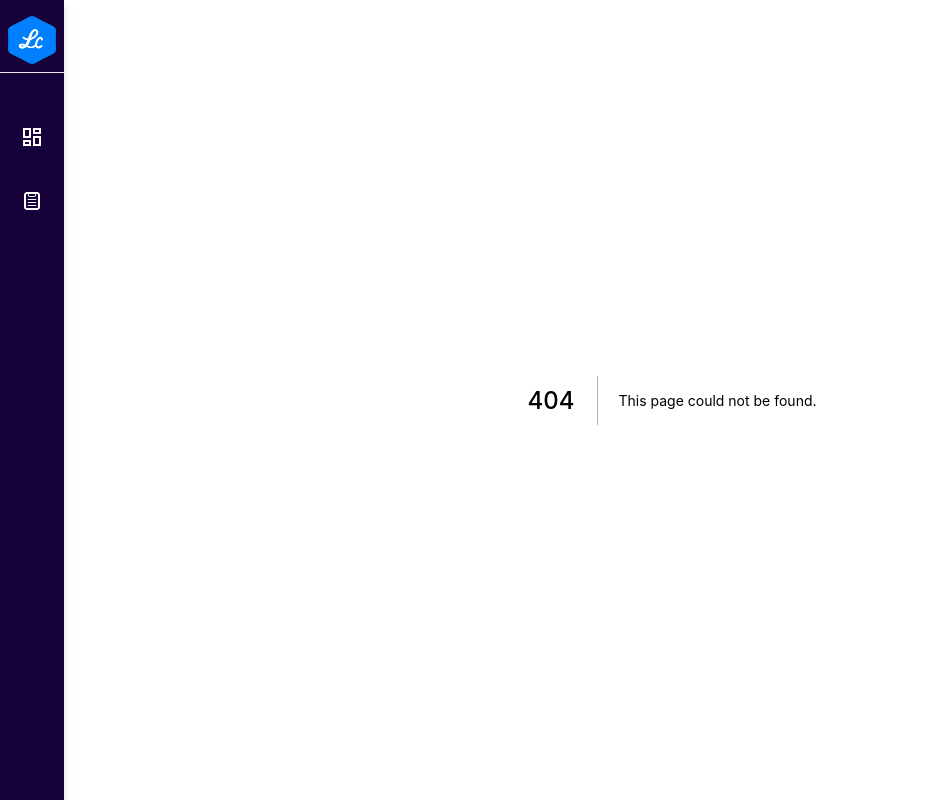
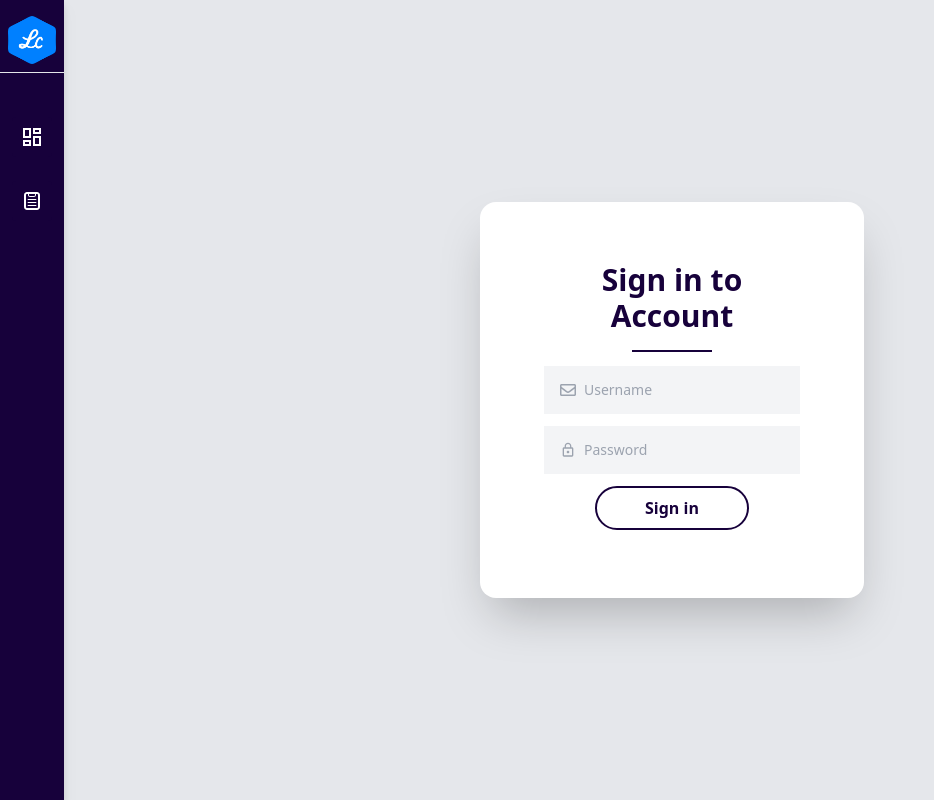
Before and after one commit to SandeepMS07/invoice-form, a Next.js app: page /Login in a window 1280 px wide. Before the commit this address had no page. Shown: the whole page, without its empty margins (0-934 px from the left). Built offline with nearby package versions, Linux system fonts and the light colour scheme.

Commit message:
addded login form

```diff
--- a/components/Layout.tsx
+++ b/components/Layout.tsx
@@ -49,7 +49,7 @@ const Layout = ({ children }: { children: React.ReactNode }) => {
         </div>
       </header>
       <div className="flex flex-col md:flex-row flex-1">
-        <aside className="bg-darkViolet w-full  md:w-16 drop-shadow-lg">
+        {router.pathname !== '/pages/Login.tsx' && <aside className="bg-darkViolet w-full  md:w-16 drop-shadow-lg">
           <nav>
             <Link href="/" passHref>
               <li className="md:flex mt-2 p-2 text-5xl hidden">
@@ -72,9 +72,8 @@ const Layout = ({ children }: { children: React.ReactNode }) => {
                 <li className="m-3" key={title}>
                   <Link href={href}>
                     <a
-                      className={`flex p-2 bg-darkViolet rounded hover:bg-blue-800 cursor-pointer ${
-                        router.asPath === href && "bg-blue-600"
-                      }`}
+                      className={`flex p-2 bg-darkViolet rounded hover:bg-blue-800 cursor-pointer ${router.asPath === href && "bg-blue-600"
+                        }`}
                     >
                       <span className="text-2xl text-white">{icon}</span>
                     </a>
@@ -93,9 +92,8 @@ const Layout = ({ children }: { children: React.ReactNode }) => {
                 <li className="m-3" key={title}>
                   <Link href={href}>
                     <a
-                      className={`flex md:hidden p-2 sticky bg-darkViolet rounded hover:bg-blue-800 z-[900] cursor-pointer ${
-                        router.asPath === href && "bg-blue-600"
-                      }`}
+                      className={`flex md:hidden p-2 sticky bg-darkViolet rounded hover:bg-blue-800 z-[900] cursor-pointer ${router.asPath === href && "bg-blue-600"
+                        }`}
                     >
                       <div className="flex flex-row items-center justify-center">
                         <span className="text-2xl text-white">{icon}</span>
@@ -107,7 +105,7 @@ const Layout = ({ children }: { children: React.ReactNode }) => {
               ))}
             </ul>
           </nav>
-        </aside>
+        </aside>}
 
         <main className="flex-1 overflow-auto w-full xl:h-[10px] h-screen">
           {children}
--- /dev/null
+++ b/pages/Login.tsx
@@ -0,0 +1,105 @@
+import { MdLockOutline } from "react-icons/md";
+import { FaRegEnvelope } from "react-icons/fa";
+import { useState } from "react";
+import { useForm } from "react-hook-form";
+
+const Login = () => {
+  type Inputs = {
+    username: string;
+    password: string;
+  };
+  const {
+    handleSubmit,
+    register,
+    trigger,
+    formState: { errors },
+  } = useForm<Inputs>({
+    defaultValues: {
+      username: "",
+      password: "",
+    },
+  });
+  const [values, setValues] = useState({
+    username: "",
+    password: "",
+  });
+
+  const handleChange = (e: any) => {
+    const { name, value } = e.target;
+    trigger(name)
+    setValues({ ...values, [name]: value });
+  };
+
+  const onSubmit = (data: any) => {
+    console.log(data);
+  };
+  return (
+    <div className="flex items-center justify-center h-screen w-full  text-center bg-gray-200">
+      <div className="flex items-center justify-center w-96 max-w-4xl bg-white rounded-2xl shadow-2xl">
+        <div className="p-4 md:p-5">
+          <div className="p-6 md:p-10">
+            <h2 className="text-2xl md:text-3xl font-bold text-darkViolet mb-1 md:mb-2">
+              Sign in to Account
+            </h2>
+            <div className="border-b-2 w-12 md:w-20 bg-darkViolet border-darkViolet inline-block mb-2"></div>
+            <form
+              className="flex flex-col items-center mb-1 md:mb-2"
+              onSubmit={handleSubmit(onSubmit)}
+            >
+              <div>
+                <div>
+                  <div className="bg-gray-100 w-56 md:w-64 p-1 md:p-2 flex items-center mb-3">
+                    <FaRegEnvelope className="text-gray-400 m-2" />
+                    <input
+                      type="email"
+                      id="username"
+                      {...register("username" as const, {
+                        required: "*username required",
+                      })}
+                      placeholder="Username"
+                      className="bg-gray-100 outline-none text-sm font-medium flex-1"
+                      value={values.username}
+                      onChange={handleChange}
+                    />
+                  </div>
+                  <p className="text-red-600 text-xs m-3 text-start">
+                    {errors.username?.message}
+                  </p>
+                </div>
+
+                <div>
+                  <div className="bg-gray-100 w-56 md:w-64 p-1 md:p-2 flex items-center mb-3">
+                    <MdLockOutline className="text-gray-400 m-2" />
+                    <input
+                      type="password"
+                      id="password"
+                      {...register("password" as const, {
+                        required: "*password required"
+                      })}
+                      placeholder="Password"
+                      className="bg-gray-100 outline-none text-sm font-medium flex-1"
+                      value={values.password}
+                      onChange={handleChange}
+                    />
+                  </div>
+                  <p className="text-red-600 text-xs m-3 text-start">
+                    {errors.password?.message}
+                  </p>
+                </div>
+              </div>
+
+              <button
+                type="submit"
+                className="border-2 border-darkViolet text-darkViolet rounded-full px-8 md:px-12 py-1 md:py-2 inline-block font-semibold hover:bg-darkViolet hover:text-white"
+              >
+                Sign in
+              </button>
+            </form>
+          </div>
+        </div>
+      </div>
+    </div>
+  );
+};
+
+export default Login;
--- a/pages/index.tsx
+++ b/pages/index.tsx
@@ -1,5 +1,6 @@
 import type { NextPage } from "next";
 import Head from "next/head";
+import Login from "./Login";
 
 const Home: NextPage = () => {
   return (
```
